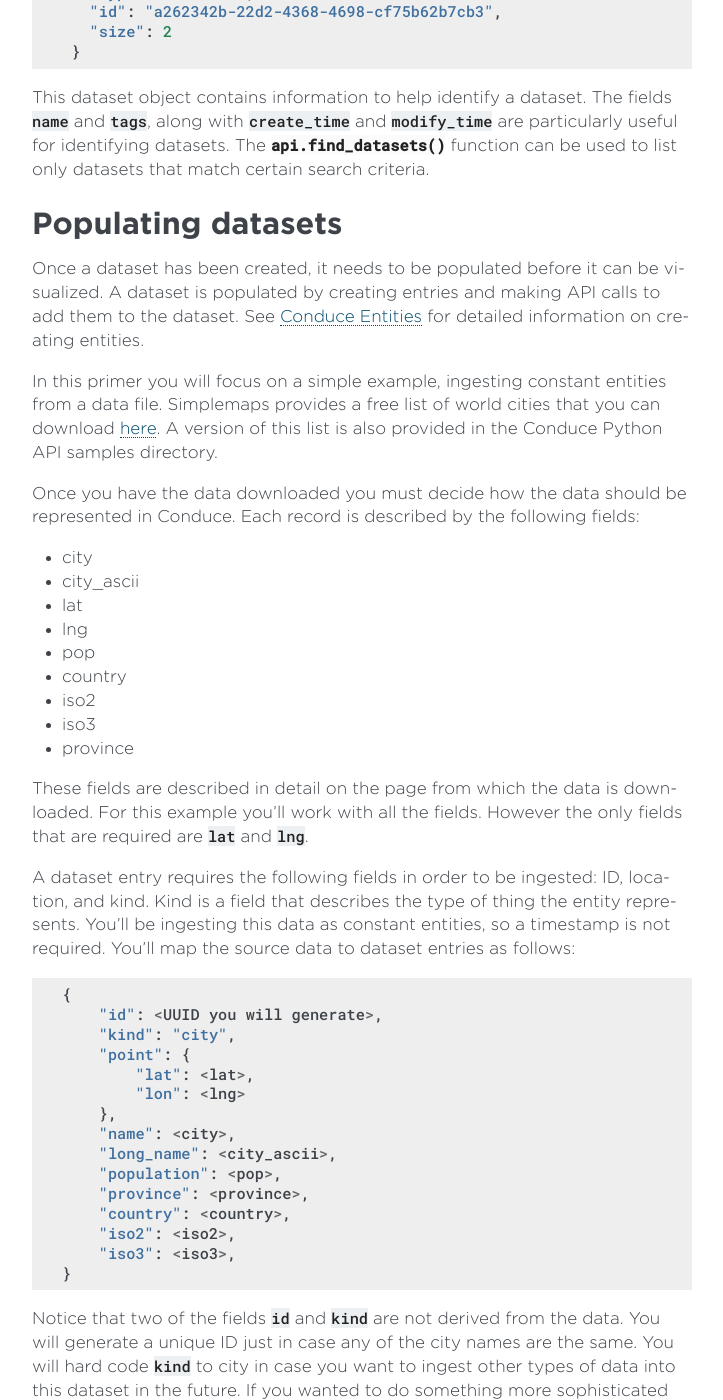
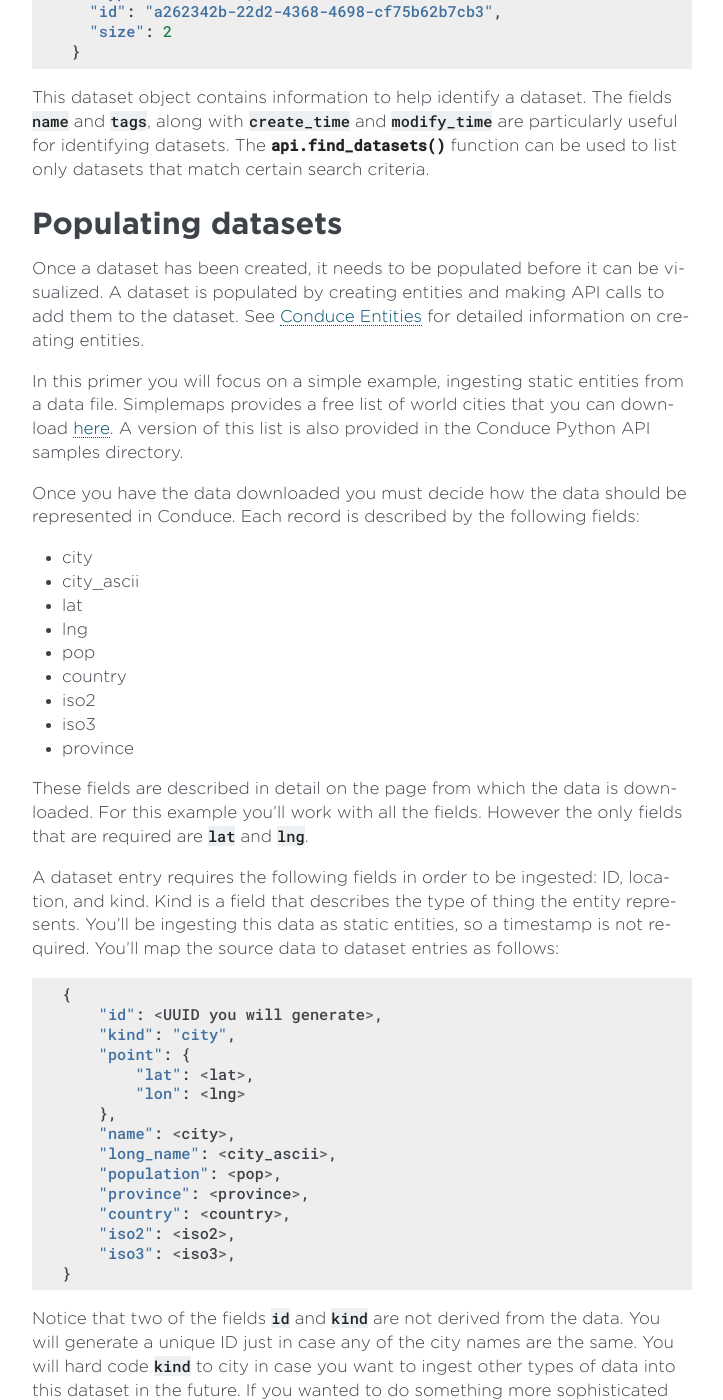
Before and after one commit to ConduceInc/conduce-python-api, a Sphinx documentation site: the page built from doc/source/data-ingest.rst, in a window 1280 px wide and 1400 px high, scrolled down 1782 px. Shown: the whole window, without its empty margins (388-1111 px from the left). Built offline with Sphinx 7.4.7, drawn with Linux system fonts in a browser that asks for light colours; formulas are drawn with MathJax 3; some of the changed text lies outside the part shown.

Commit message:
Minor doc updates

```diff
--- a/doc/source/data-ingest.rst
+++ b/doc/source/data-ingest.rst
@@ -62,9 +62,9 @@
 Populating datasets
 -------------------
 
-Once a dataset has been created, it needs to be populated before it can be visualized.  A dataset is populated by creating entries and making API calls to add them to the dataset.  See :doc:`conduce-entities` for detailed information on creating entities.
+Once a dataset has been created, it needs to be populated before it can be visualized.  A dataset is populated by creating entities and making API calls to add them to the dataset.  See :doc:`conduce-entities` for detailed information on creating entities.
 
-In this primer you will focus on a simple example, ingesting constant entities from a data file. Simplemaps provides a free list of world cities that you can download `here <https://simplemaps.com/data/world-cities>`_.  A version of this list is also provided in the Conduce Python API samples directory.
+In this primer you will focus on a simple example, ingesting static entities from a data file. Simplemaps provides a free list of world cities that you can download `here <https://simplemaps.com/data/world-cities>`_.  A version of this list is also provided in the Conduce Python API samples directory.
 
 Once you have the data downloaded you must decide how the data should be represented in Conduce.  Each record is described by the following fields:
 
@@ -80,7 +80,7 @@
 
 These fields are described in detail on the page from which the data is downloaded.  For this example you'll work with all the fields.  However the only fields that are required are ``lat`` and ``lng``.
 
-A dataset entry requires the following fields in order to be ingested: ID, location, and kind.  Kind is a field that describes the type of thing the entity represents.  You'll be ingesting this data as constant entities, so a timestamp is not required.  You'll map the source data to dataset entries as follows::
+A dataset entry requires the following fields in order to be ingested: ID, location, and kind.  Kind is a field that describes the type of thing the entity represents.  You'll be ingesting this data as static entities, so a timestamp is not required.  You'll map the source data to dataset entries as follows::
 
     {
         "id": <UUID you will generate>,
@@ -126,9 +126,9 @@
 Ingest
 ++++++
 
-Datasets are populated through a process called ingest.  If creating or updating constant entities call :py:func:`api.ingest_entities`.  If you are defining entities with samples (dynamic entities), call :py:func:`api.ingest_samples`.
+Datasets are populated through a process called ingest.  If you are creating or updating static entities call :py:func:`api.ingest_entities`.  If you are defining entities with samples (dynamic entities), call :py:func:`api.ingest_samples`.
 
-In this example, you are ingesting constant entities and will use :py:func:`api.ingest_entities`.  The list of entities you generated was written to a variable named ``entity_list``.  All that's left is to call the API function using the dataset ID you created earlier and the API key you generated::
+In this example, you are ingesting static entities and will use :py:func:`api.ingest_entities`.  The list of entities you generated was written to a variable named ``entity_list``.  All that's left is to call the API function using the dataset ID you created earlier and the API key you generated::
 
     conduce.api.ingest_entities(world_cities_dataset_id,
         entity_list, host='app.conduce.com',
```
Also changed, not shown: other parts of doc/source/data-ingest.rst (+3 -3 lines), doc/source/index.rst (+4 -4 lines).
